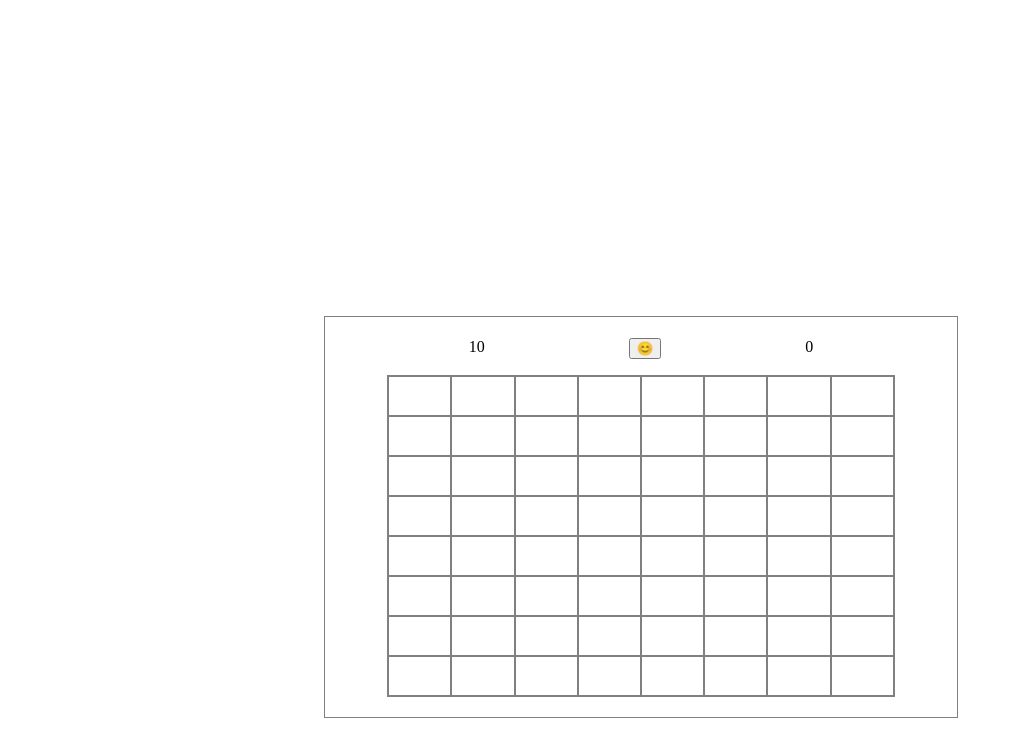
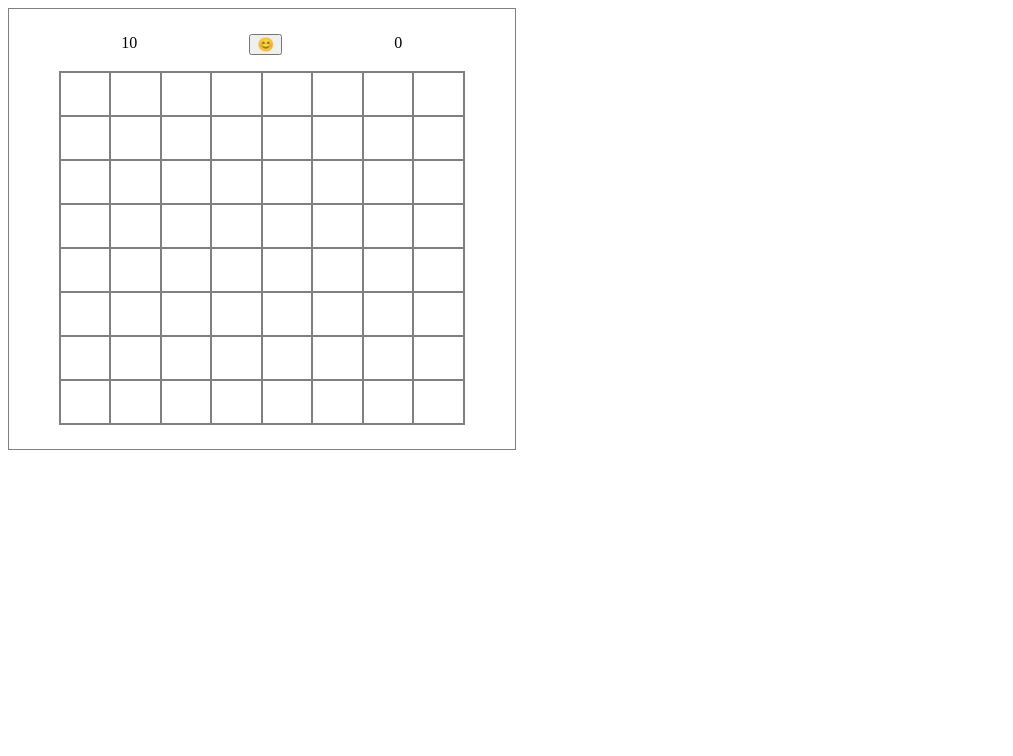
Before and after one commit to leesoo7595/minesweeper, a React (Create React App) app: page / in a window 1280 px wide. Shown: the top 756 px of the page, without its empty margins (0-1013 px from the left). Built offline with nearby package versions, Linux system fonts and the light colour scheme.

Commit message:
modify css

```diff
--- a/src/components/Container.tsx
+++ b/src/components/Container.tsx
@@ -13,9 +13,9 @@ const ContainerWrapper = styled.div`
   flex-direction: column;
   align-items: center;
   justify-content: center;
-  width: 50%;
-  height: 50%;
-  margin: 25%;
+  width: 40%;
+  min-width: 450px;
+  height: 55%;
   border: 1px solid gray;
 `;
 
```
